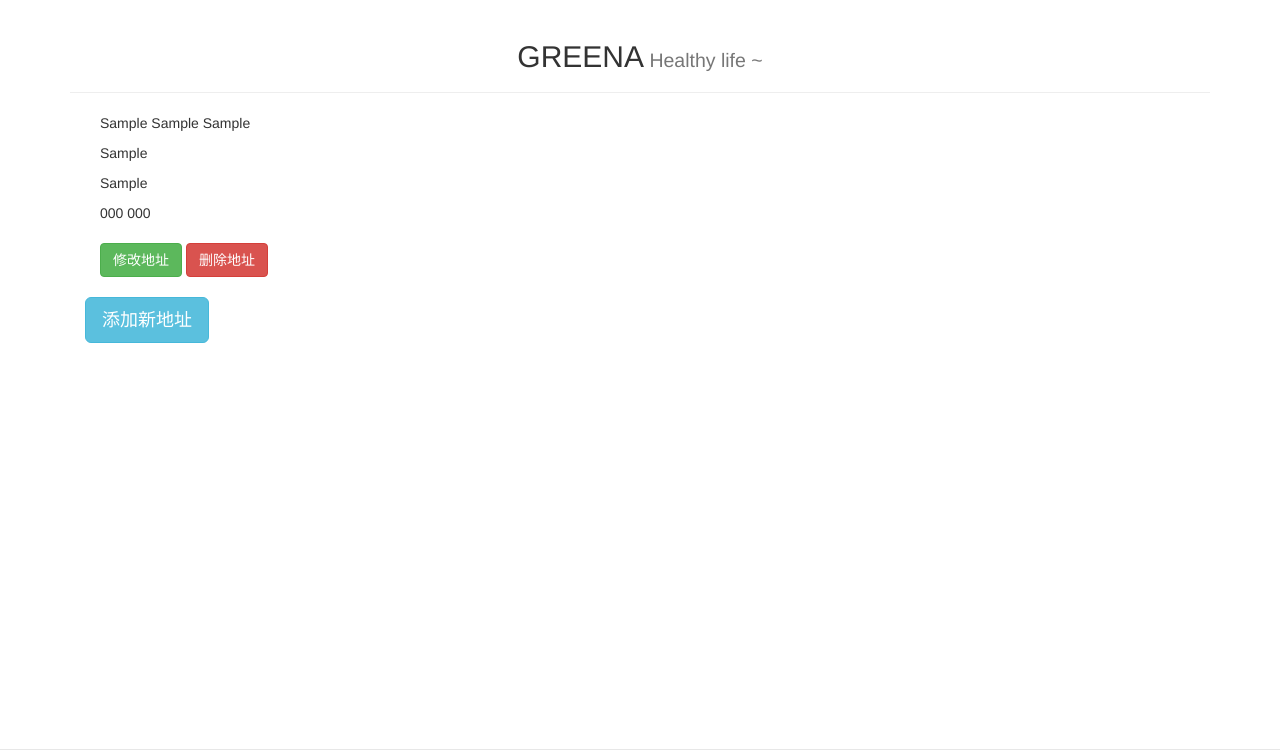
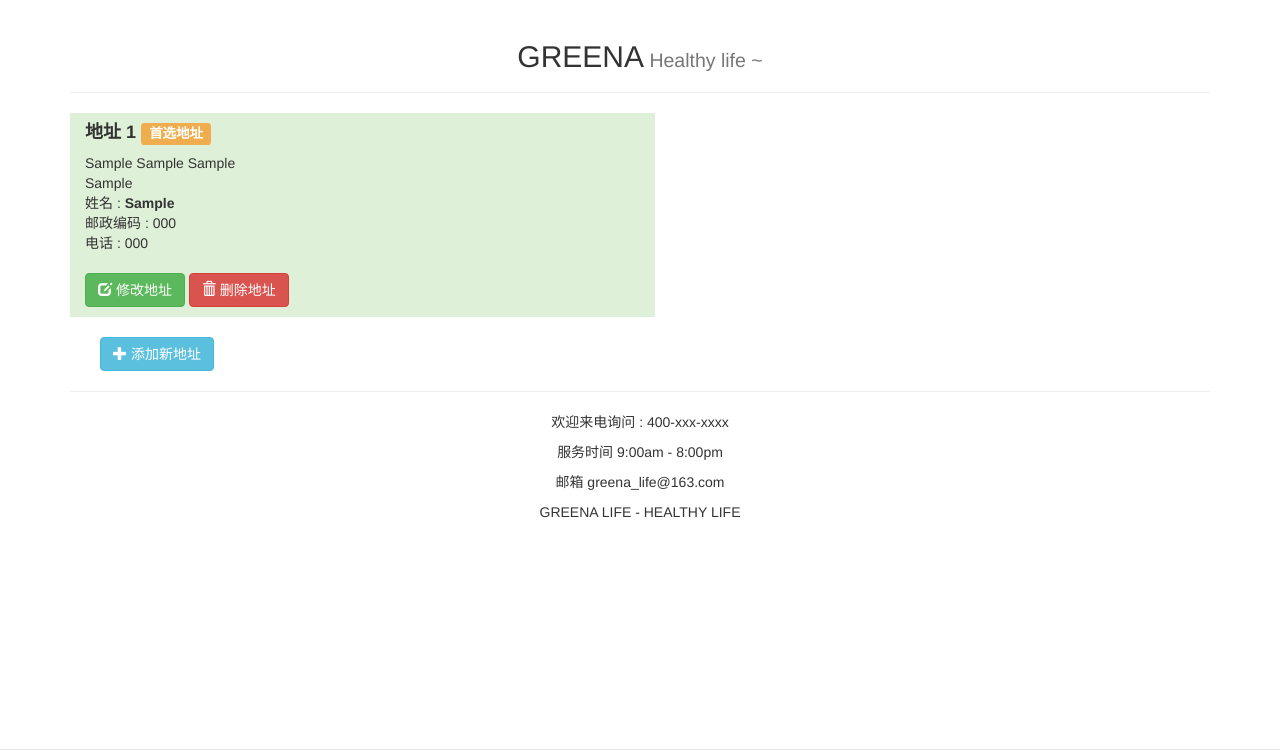
Before and after one commit to yb123abc/greena_wechat, a Flask app: page /address in a window 1280 px wide. Shown: the top 750 px of the page. Run offline with Flask 2, Linux system fonts and the light colour scheme; a user stored in the database is signed in; tables that the repository leaves empty hold one stand-in row (values such as "Sample post"); some libraries are stand-ins or nearby versions.

Commit message:
address and shoppingcart modifiy

```diff
--- a/app/mall/views.py
+++ b/app/mall/views.py
@@ -17,6 +17,11 @@ def product(id):
 @mall.route('/shopping_cart')
 @login_required
 def shopping_cart():
+    user = current_user._get_current_object()
+    address_id = request.args.get('address_id', user.address_default_id, type=int)
+    address = Address.query.get(address_id)
+    if address and address not in user.addresses:
+        address = None
     cart_cookie = request.cookies.get('shopping_cart', None)
     products = []
     total_sum = 0
@@ -30,7 +35,7 @@ def shopping_cart():
 
     empty_cart = True if len(products)==0 else False
 
-    return render_template('shopping_cart.html', products=products, empty_cart=empty_cart, total_sum=total_sum)
+    return render_template('shopping_cart.html', products=products, empty_cart=empty_cart, total_sum=total_sum, address=address)
 
 @mall.route('/user')
 @login_required
@@ -40,14 +45,23 @@ def user_center():
 @mall.route('/address')
 @login_required
 def address():
-    id = current_user.id
-    address_list = Address.query.filter_by(user_id=id).all()
-    return render_template('address.html', address_list=address_list)
+    user = current_user._get_current_object()
+    id = user.id
+    address_default_id = user.address_default_id
+    address_list = user.addresses
+    return render_template('address.html', address_list=address_list, address_default=address_default_id)
+
+@mall.route('/select_address')
+@login_required
+def select_address():
+    user = current_user._get_current_object()
+    id = user.id
+    address_list = user.addresses
+    return render_template('select_address.html', address_list=address_list)
 
 @mall.route('/edit_address', methods=['GET', 'POST'])
 @login_required
 def edit_address():
-
     user = current_user._get_current_object()
     if user == None:
         abort(404)
@@ -99,9 +113,19 @@ def edit_address():
         address.phone_number = form.phone_number.data
         print address.province
         db.session.add(address)
-        return redirect(url_for('mall.address'))
+        return redirect(request.args.get('next') or url_for('mall.address'))
 
     return render_template('edit_address.html', form=form)
+
+@mall.route('/default_address')
+@login_required
+def default_address():
+    user = current_user._get_current_object()
+    address_id = request.args.get('id', -1, type=int)
+    if address_id!=-1 and Address.query.get(address_id) in user.addresses:
+        user.address_default_id = address_id
+
+    return redirect(url_for('mall.address'))
 
 @mall.route('/mall', methods=['GET', 'POST'])
 def mall():
--- a/app/models.py
+++ b/app/models.py
@@ -8,7 +8,7 @@ class User(UserMixin, db.Model):
     open_id = db.Column(db.String(64), unique=True, index=True)
     role_id = db.Column(db.Integer, db.ForeignKey('roles.id'))
     addresses = db.relationship('Address', backref='user')
-
+    address_default_id = db.Column(db.Integer)
     def __repr__(self):
         return '<User %r>' % self.open_id
 
--- a/app/templates/address.html
+++ b/app/templates/address.html
@@ -9,24 +9,49 @@
 	</div>
 	{% endif%}
 
-	<div class="container row">
+	<div class="row">
+	{% set addr_i = 0 %}
 	{% for address in address_list %}
-	<div class="col-md-6 col-sm-12">
-		<div>
-		<address>
-			<p>{{ address.province }} {{ address.city }}  {{ address.district }}</p>
-			<p>{{ address.street}}</p>
-			<p>{{ address.reciplents }}</p>
-			<p>{{ address.zip_code }} {{ address.phone_number }}</p>
-		</address>
-		<a href="{{ url_for('mall.edit_address', id=address.id) }}" class="btn btn-success">修改地址</a>
-		<a href="#" class="btn btn-danger">删除地址</a>
+		{% set addr_i = addr_i+1 %}
+		{% if address.id == address_default %}
+			{% set address_bg = "bg-success" %}
+		{% else %}
+			{% set address_bg = "bg-default" %}
+		{% endif %}
+		<div class="col-md-6 col-sm-12 {{ address_bg }}">
+			<address>
+				<h4><strong>地址 {{ addr_i }}</strong> {%if address.id==address_default%}<span class="label label-warning"> 首选地址 </span>{% endif %}</h4>
+				{{ address.province }} {{ address.city }}  {{ address.district }}<br>
+				{{ address.street}}<br>
+				姓名 : <strong>{{ address.reciplents }}</strong><br>
+				邮政编码 : {{ address.zip_code }}<br>
+				电话 : {{ address.phone_number }}<br>
+
+			</address>
+
+			<a href="{{ url_for('mall.edit_address', id=address.id) }}" class="btn btn-success">
+				<span class="glyphicon glyphicon-edit"></span> 修改地址
+			</a>
+			<a href="#" class="btn btn-danger">
+				<span class="glyphicon glyphicon-trash"></span> 删除地址
+			</a>
+			{% if address.id != address_default %}
+			<a href="{{ url_for('mall.default_address', id=address.id) }}" class="btn btn-default">
+				<span class="glyphicon glyphicon-map-marker"></span>设为默认地址
+			</a>
+			{% endif %}
+			<p></p>
 		</div>
+
+	{% endfor %}
 	</div>
-	{% endfor%}
+	<br>
+	<div class="container">
+		<a href="{{ url_for('mall.edit_address') }}" class="btn btn-info">
+			<span class="glyphicon glyphicon-plus"></span> 添加新地址
+		</a>
 	</div>
-	<br/>
-	<a href="{{ url_for('mall.edit_address') }}" class="btn btn-info btn-lg">添加新地址</a>
+
 </div>
 
 {% endblock %}
--- a/app/templates/base.html
+++ b/app/templates/base.html
@@ -53,6 +53,15 @@
 		<h2>GREENA<small> Healthy life ~</small></h2>
 	</div>
 	{% endblock %}
+	{% block page_footer %}
+	<hr>
+	<footer class="text-center">
+		<p>欢迎来电询问 : 400-xxx-xxxx</p>
+		<p>服务时间 9:00am - 8:00pm</p>
+		<p>邮箱 greena_life@163.com</p>
+		<p>GREENA LIFE - HEALTHY LIFE</p>
+	</footer>
+	{% endblock %}
 </div>
 
 {% endblock %}
```
Also changed, not shown: app/templates/select_address.html (added, +34 -0 lines), app/templates/shopping_cart.html (+25 -0 lines), migrations/versions/c05a550c4f9a_.py (added, +26 -0 lines), app/data-dev.sqlite, 3 other files.
